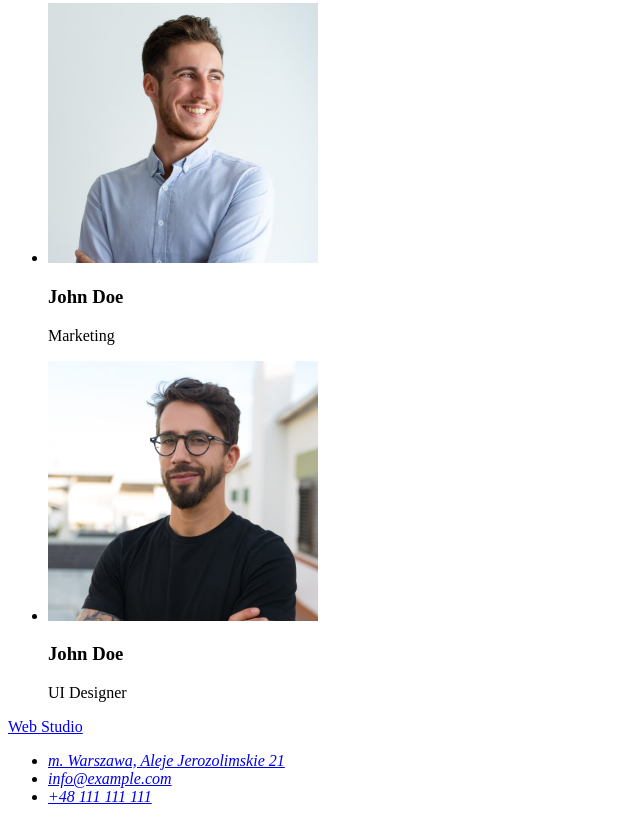
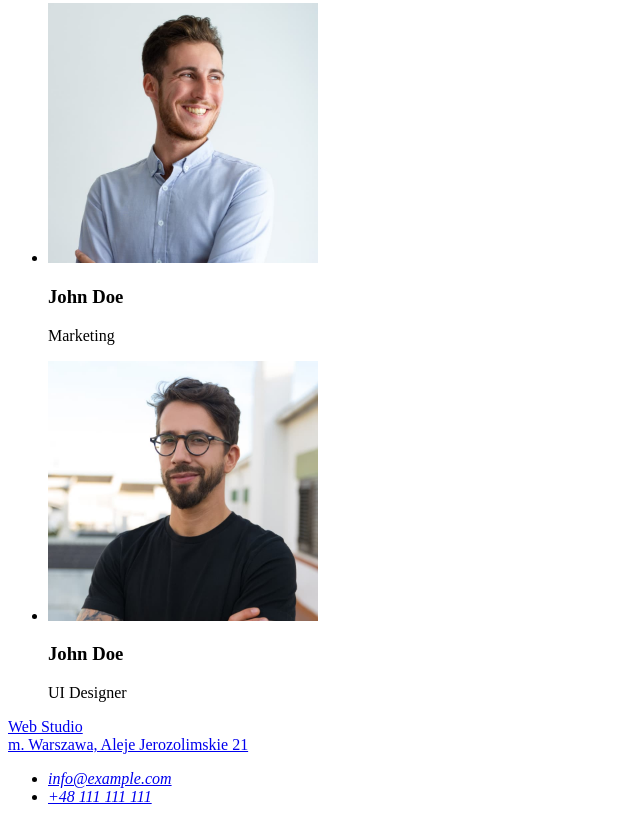
Before and after one commit to AgnieszkaIwan/goit-markup-hw-01, a plain HTML site: page index.html in a window 1280 px wide. Shown: the part 2333-3155 px from the top of the page, without its empty margins (0-640 px from the left). Drawn offline with Linux system fonts and the light colour scheme.

Commit message:
code on footer changed

```diff
--- a/index.html
+++ b/index.html
@@ -131,12 +131,12 @@
       </section>
     </main>
     <footer>
-      <a href="index.html">Web Studio </a>
+      <a href="index.html">Web Studio </a><br />
+      <a href="https://goo.gl/maps/ceexrpEdUmLHmBQN8" target="blank" rel="noopener nofollow"
+        >m. Warszawa, Aleje Jerozolimskie 21</a
+      >
       <address>
         <ul>
-          <li>
-            <a href="https://goo.gl/maps/ceexrpEdUmLHmBQN8">m. Warszawa, Aleje Jerozolimskie 21</a>
-          </li>
           <li><a href="mailto:info@example.com">info@example.com</a></li>
           <li><a href="tel:48111111111">+48 111 111 111</a></li>
         </ul>
```
